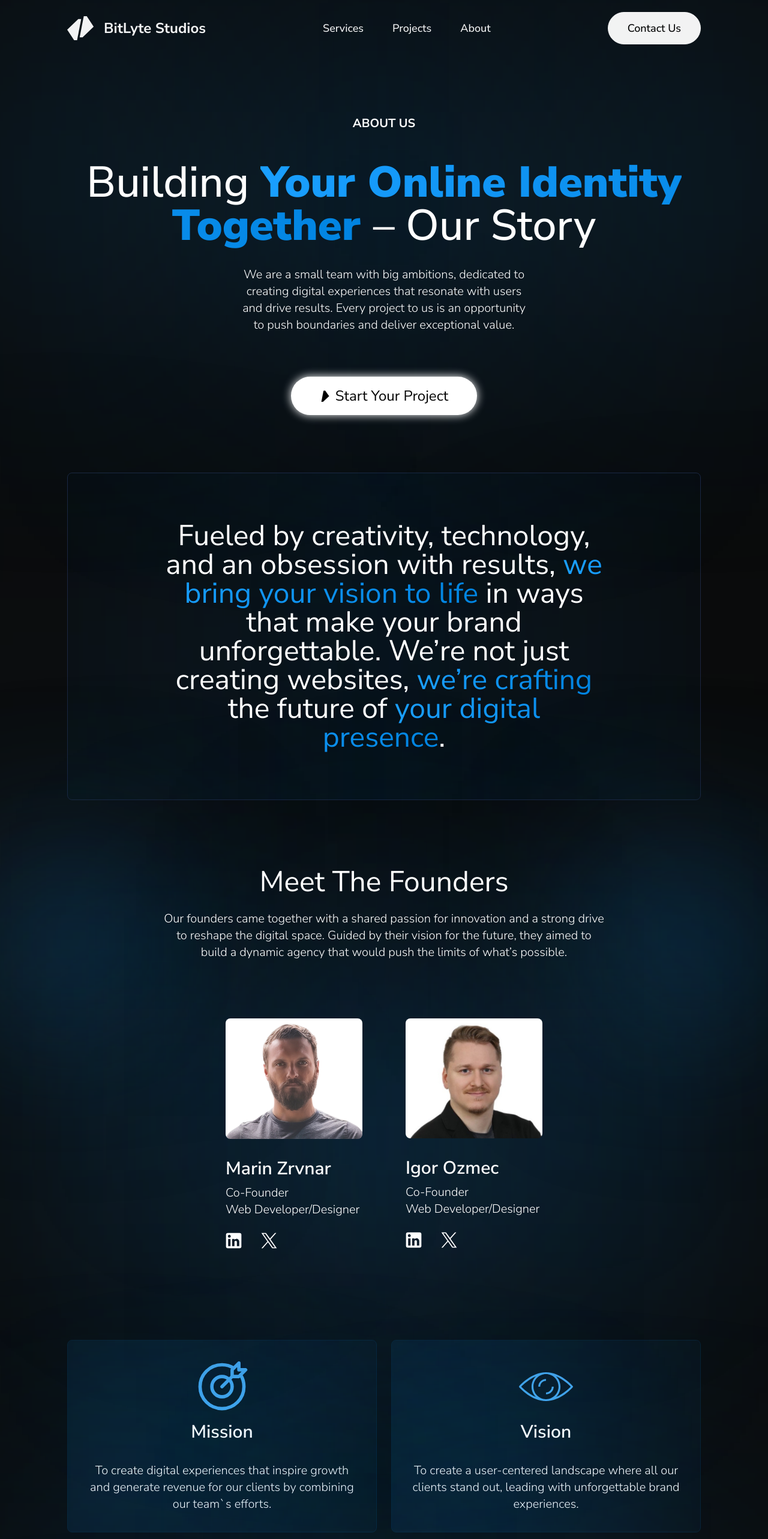
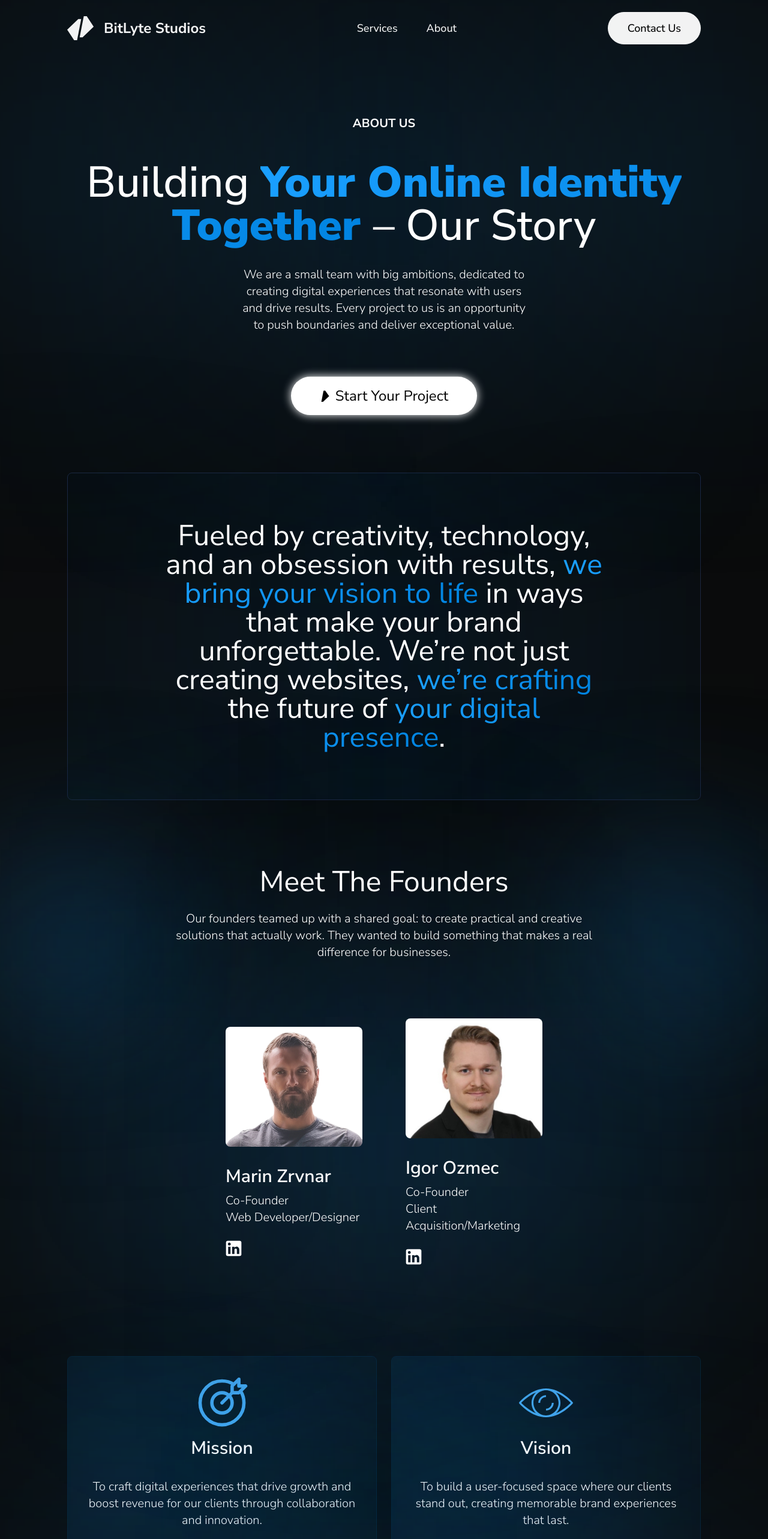
Before and after one commit to zrvnarmarin/BitLyte-Studios-Website, a Next.js app: page /about-us in a window 1280 px wide. Shown: the top 2566 px of the page at 60% size. Built offline with nearby package versions, Linux system fonts and the light colour scheme.

Commit message:
changing the copy for the contact, about company page;

```diff
--- a/app/about-us/(about-us-sections)/MettTheFoundersSection.tsx
+++ b/app/about-us/(about-us-sections)/MettTheFoundersSection.tsx
@@ -20,10 +20,9 @@ export default function MeetTheFoundersSection() {
         Meet The Founders
       </h2>
       <p className="text-xl font-light text-[#ffffff] text-center z-20 xs:px-4 sm:px-16 md:px-24 lg:px-32 xl:px-40 2xl:px-64">
-        Our founders came together with a shared passion for innovation and a
-        strong drive to reshape the digital space. Guided by their vision for
-        the future, they aimed to build a dynamic agency that would push the
-        limits of what’s possible.
+        Our founders teamed up with a shared goal: to create practical and
+        creative solutions that actually work. They wanted to build something
+        that makes a real difference for businesses.
       </p>
 
       {/* Smaller screen cards */}
@@ -39,6 +38,9 @@ export default function MeetTheFoundersSection() {
             id={founderInfo.id}
             name={founderInfo.name}
             imgSrc={founderInfo.imgSrc}
+            occupationOne={founderInfo.occupationOne}
+            occupationTwo={founderInfo.occupationTwo}
+            linkedinHref={founderInfo.linkedinHref}
           />
         ))}
       </div>
@@ -46,7 +48,7 @@ export default function MeetTheFoundersSection() {
   );
 }
 
-export const FounderCard = ({ id, name, imgSrc }: FounderDataType) => {
+export const FounderCard = ({ id, name, imgSrc, occupationOne, occupationTwo, linkedinHref }: FounderDataType) => {
   return (
     <div className="w-full relative overflow-hidden flex flex-col z-20 rounded-lg">
       <div className="w-full relative z-20 rounded-lg py-6 px-6">
@@ -63,12 +65,10 @@ export const FounderCard = ({ id, name, imgSrc }: FounderDataType) => {
       <div className="relative flex flex-col justify-between items-start pb-4 pt-2 px-6">
         {/* Centered Content */}
         <div className="flex flex-col gap-2 justify-center items-start z-20 my-auto">
-          <h2 className="text-[#ffffff] font-semibold text-3xl">
-            {name}
-          </h2>
+          <h2 className="text-[#ffffff] font-semibold text-3xl">{name}</h2>
           <p className="text-lg xs:text-xl font-light text-[#ffffff]">
-            Co-Founder <br />
-            Web Developer/Designer
+            {occupationOne} <br />
+            {occupationTwo}
           </p>
         </div>
 
@@ -76,15 +76,15 @@ export const FounderCard = ({ id, name, imgSrc }: FounderDataType) => {
         <div className="flex flex-col gap-2 relative overflow-hidden z-20 mt-6">
           <div className="w-full flex items-center justify-end gap-8">
             <React.Fragment key={socialMediaIcons[2].id}>
-              <Link href={socialMediaIcons[2].href}>
+              <Link href={linkedinHref}>
                 {socialMediaIcons[2].icon()}
               </Link>
             </React.Fragment>
-            <React.Fragment key={socialMediaIcons[0].id}>
+            {/* <React.Fragment key={socialMediaIcons[0].id}>
               <Link href={socialMediaIcons[0].href}>
                 {socialMediaIcons[0].icon()}
               </Link>
-            </React.Fragment>
+            </React.Fragment> */}
           </div>
         </div>
       </div>
@@ -97,11 +97,17 @@ export const foundersData: FounderDataType[] = [
     id: 1,
     name: "Marin Zrvnar",
     imgSrc: MarinRemovedBgImage,
+    occupationOne: 'Co-Founder',
+    occupationTwo: 'Web Developer/Designer',
+    linkedinHref: 'https://www.linkedin.com/in/marinzrvnar/'
   },
   {
     id: 2,
     name: "Igor Ozmec",
     imgSrc: IgorImage,
+    occupationOne: 'Co-Founder',
+    occupationTwo: 'Client Acquisition/Marketing',
+    linkedinHref: 'https://www.linkedin.com/in/igor-ozmec/'
   },
 ];
 
@@ -109,4 +115,7 @@ export type FounderDataType = {
   id: number;
   name: string;
   imgSrc: StaticImageData;
+  occupationOne: string;
+  occupationTwo: string;
+  linkedinHref: string;
 };
--- a/app/about-us/(about-us-sections)/MissionAndVision.tsx
+++ b/app/about-us/(about-us-sections)/MissionAndVision.tsx
@@ -107,14 +107,14 @@ export const valueCardData = [
     id: 1,
     title: "Mission",
     description:
-      "To create digital experiences that inspire growth and generate revenue for our clients by combining our team`s efforts.",
+      "To craft digital experiences that drive growth and boost revenue for our clients through collaboration and innovation.",
     icon: MissionIcon,
   },
   {
     id: 2,
     title: "Vision",
     description:
-      "To create a user-centered landscape where all our clients stand out, leading with unforgettable brand experiences.",
+      "To build a user-focused space where our clients stand out, creating memorable brand experiences that last.",
     icon: VisionIcon,
   },
 ];
--- a/app/components/Footer.tsx
+++ b/app/components/Footer.tsx
@@ -39,7 +39,7 @@ export default function Footer() {
             <div className="flex items-center gap-2">
               <EmailIcon />
               <span className="text-sm md:text-lg text-[#ffffff] font-normal md:font-light">
-                bitlyte-studios@gmail.om
+                info@bitlyte-studios.com
               </span>
             </div>
           </div>
@@ -88,7 +88,7 @@ export default function Footer() {
             <div className="flex items-center gap-2">
               <AddressIcon />
               <span className="text-sm md:text-base text-[#ffffff] font-normal md:font-light text-left">
-                Assington, Sudbury, UK
+                Colchester, Essex, UK
               </span>
             </div>
             <div className="flex items-center gap-2">
@@ -104,7 +104,7 @@ export default function Footer() {
         <div className="w-full flex flex-col items-start lg:items-center justify-between pb-0 lg:pb-2 pt-12">
           <div className="flex flex-col items-start lg:items-center justify-center gap-2">
             <p className="text-xs text-[#dddddd] font-light">
-              ©2024 BitLyte Studios. All rights reserved.
+              ©2025 BitLyte Studios. All rights reserved.
             </p>
             <p className="text-xs text-[#dddddd] font-light">
               Developed by Marin Zrvnar
@@ -267,11 +267,11 @@ export const quickLinkRoutes = [
     title: "Services",
     href: "/services",
   },
-  {
-    id: 4,
-    title: "Projects",
-    href: "/projects",
-  },
+  // {
+  //   id: 4,
+  //   title: "Projects",
+  //   href: "/projects",
+  // },
   {
     id: 5,
     title: "Contact",
--- a/app/components/InfiniteCarousel.tsx
+++ b/app/components/InfiniteCarousel.tsx
@@ -48,7 +48,7 @@ export const testimonials: TestimonialCardProps[] = [
     id: 1,
     name: "Perina Kulić",
     companyName: "CEO Of Spell Prijevodi",
-    testimonialText: "I was shockingly surprised by the delivery of BitLyte agency. They were super correct and did the job just perfectly! I will definetely work with them again.",
+    testimonialText: "I was amazed by the innovative solutions and suggestions of the BitLyte agency. All hands were on deck, proving that they're all in each step of the way, which is a really refreshing approach. They truly are masters of visually striking and effective design, as well as constructive communication and support.",
     imageSrc: PerinaKulicTestimonialThumbnail,
   },
   {
--- a/app/components/Navbar.tsx
+++ b/app/components/Navbar.tsx
@@ -143,10 +143,10 @@ export const navbarLinks = [
     name: "Services",
     link: "/services",
   },
-  {
-    name: "Projects",
-    link: "/projects",
-  },
+  // {
+  //   name: "Projects",
+  //   link: "/projects",
+  // },
   {
     name: "About",
     link: "/about-us",
--- a/app/components/NavigationFullScreen.tsx
+++ b/app/components/NavigationFullScreen.tsx
@@ -96,7 +96,7 @@ export const ContactInfoSection = () => {
         <div className="flex items-center gap-2">
           <EmailIcon />
           <span className="text-base text-[#ffffff] font-normal">
-            bitlyte-studios@gmail.com
+            info@bitlyte-studios.com
           </span>
         </div>
       </div>
@@ -149,10 +149,10 @@ export const navbarLinks = [
     name: "Services",
     link: "/services",
   },
-  {
-    name: "Projects",
-    link: "/projects",
-  },
+  // {
+  //   name: "Projects",
+  //   link: "/projects",
+  // },
   {
     name: "About",
     link: "/about-us",
--- a/app/contact/(contact-sections)/ContactInfo.tsx
+++ b/app/contact/(contact-sections)/ContactInfo.tsx
@@ -29,7 +29,7 @@ export default function ContactInfo() {
                 Email Us
               </p>
               <p className="text-lg text-[#ffffff] text-start font-light ">
-                bitlyte-studios@admin.com
+                info@bitlyte-studios.com
               </p>
             </div>
           </div>
@@ -41,7 +41,7 @@ export default function ContactInfo() {
                 Visit Us
               </p>
               <p className="text-lg text-[#ffffff] text-start font-light ">
-                Assington, Sudbury, UK
+                Colchester, Essex, UK
               </p>
             </div>
           </div>
--- a/app/page.tsx
+++ b/app/page.tsx
@@ -19,7 +19,7 @@ export default function Home() {
       <div className="hidden md:flex">
         <ParagraphSectionThree />
       </div>
-      <ProjectsSection />
+      {/* <ProjectsSection /> */}
       {/* <AchievementsSection /> */}
       <OurProcessessSection />
       {/* <ParagraphTwo /> */}
--- a/app/services/[serviceId]/HeroSection.tsx
+++ b/app/services/[serviceId]/HeroSection.tsx
@@ -18,13 +18,13 @@ export default function HeroSection({ serviceName }: { serviceName: string }) {
           {/* Blur background effect */}
           <div className="lg:w-48 lg:h-48 absolute top-1/2 left-1/2 transform -translate-x-1/2 -translate-y-1/2 bg-gradient-to-r from-[#1A9FFF] to-[#0086E6] z-10 blur-[230px] pointer-events-none"></div>
 
-          <h1 className="text-[2.5rem] xs:text-5xl sm:text-6xl xl:text-7xl leading-tight lg:leading-tight text-[#ffffff] font-medium text-start xs:text-center lg:text-left z-30">
+          <h1 className="text-[2.5rem] xs:text-5xl sm:text-6xl xl:text-7xl leading-tight lg:leading-tight text-[#ffffff] font-medium text-start xs:text-center lg:text-left z-30 capitalize">
             <span className="custom-text font-black">
               {selectedService?.name}
             </span>{" "}
             {selectedService?.heroSectionHeading}
           </h1>
-          <p className="text-xl font-light text-[#ffffff] text-start xs:text-center lg:text-left z-20">
+          <p className="text-xl font-light text-[#ffffff] text-start xs:text-center lg:text-left z-20 capitalize">
           {selectedService?.heroSectionSubheading}
           </p>
 
```
